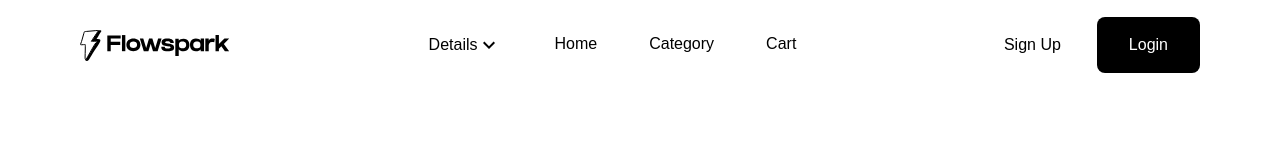
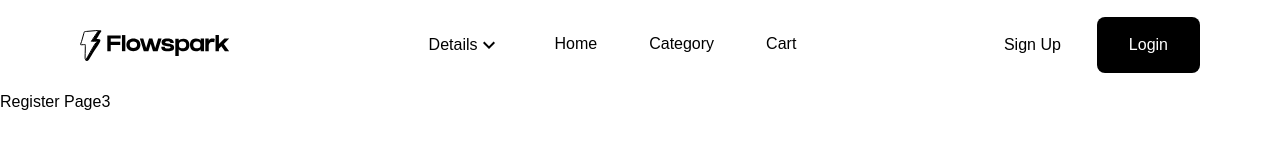
Before and after one commit to GilaniRabbu/ecommerce-app, a React (Vite) app in the folder client/: page /register in a window 1280 px wide. Shown: the top 168 px of the page. Built offline with nearby package versions, Linux system fonts and the light colour scheme; grey boxes are pictures that could not be loaded; a web font is replaced by a local one.

Commit message:
create and add routing in register page

```diff
--- a/client/src/App.jsx
+++ b/client/src/App.jsx
@@ -4,6 +4,7 @@ import About from "./pages/About";
 import Contact from "./pages/Contact";
 import Policy from "./pages/Policy";
 import PageNotFound from "./pages/PageNotFound";
+import Register from "./pages/Auth/Register";
 import "./App.css";
 
 function App() {
@@ -11,6 +12,7 @@ function App() {
     <div>
       <Routes>
         <Route path="/" element={<Home />} />
+        <Route path="/register" element={<Register />} />
         <Route path="/about" element={<About />} />
         <Route path="/contact" element={<Contact />} />
         <Route path="/policy" element={<Policy />} />
--- /dev/null
+++ b/client/src/pages/Auth/Register.jsx
@@ -0,0 +1,14 @@
+import React from "react";
+import Layout from "../../components/Layout/Layout";
+
+const Register = () => {
+  return (
+    <div>
+      <Layout title={"Register - Ecommerce App"}>
+        <h1>Register Page3</h1>
+      </Layout>
+    </div>
+  );
+};
+
+export default Register;
```
